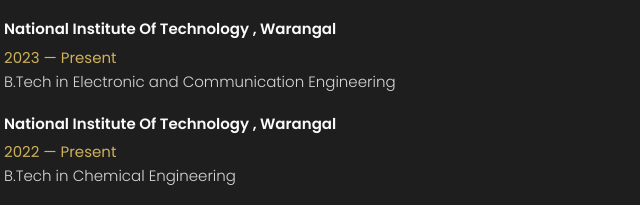
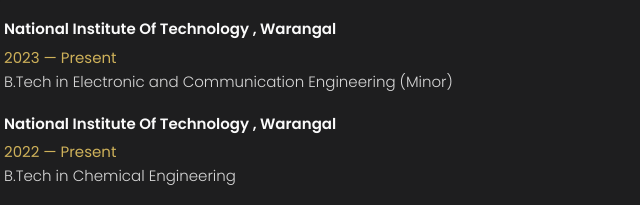
Before and after one commit to saisasi2004/My-Portfolio, a plain HTML site: page index.html in a window 1280 px wide. Both pictures are taken after a click on the button "Education and Skills". Shown: the part 342-547 px from the top of the page, 432-1072 px from the left. Drawn offline with nearby package versions, Linux system fonts and the light colour scheme.

Commit message:
Update index.html

```diff
--- a/index.html
+++ b/index.html
@@ -534,7 +534,7 @@
               <span>2023 — Present</span>
 
               <p class="timeline-text">
-                B.Tech in Electronic and Communication Engineering
+                B.Tech in Electronic and Communication Engineering (Minor)
               </p>
 
             </li>
```
